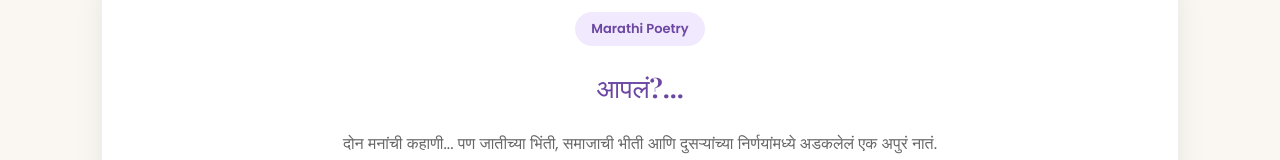
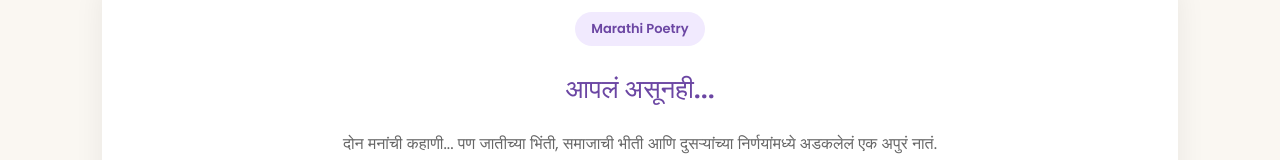
Before and after one commit to shitalsapkal09/ink-and-soul, a React (Vite) app: page /recently-published in a window 1280 px wide. Shown: the part 507-667 px from the top of the page. Built offline with nearby package versions, Linux system fonts and the light colour scheme; a web font is replaced by a local one.

Commit message:
add new Marathi poem

```diff
--- a/src/pages/RecentlyPublished.jsx
+++ b/src/pages/RecentlyPublished.jsx
@@ -4,8 +4,8 @@ import { Link } from "react-router-dom";
 function RecentlyPublished() {
   const recentPosts = [
     {
-      id: "aapal",
-      title: "आपलं?...",
+      id: "aapal asunahi",
+      title: "आपलं असूनही...",
       category: "Marathi Poetry",
       description:
         "दोन मनांची कहाणी... पण जातीच्या भिंती, समाजाची भीती आणि दुसऱ्यांच्या निर्णयांमध्ये अडकलेलं एक अपुरं नातं.",
```
